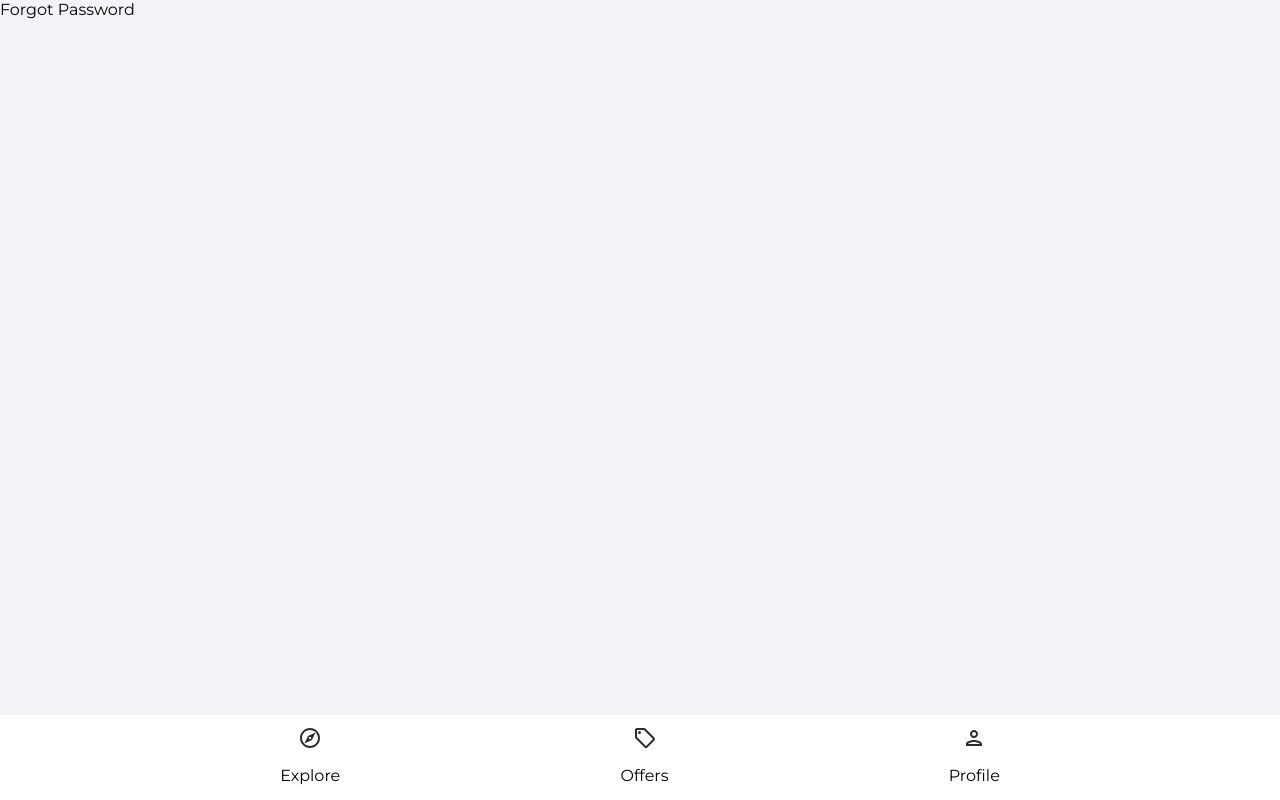
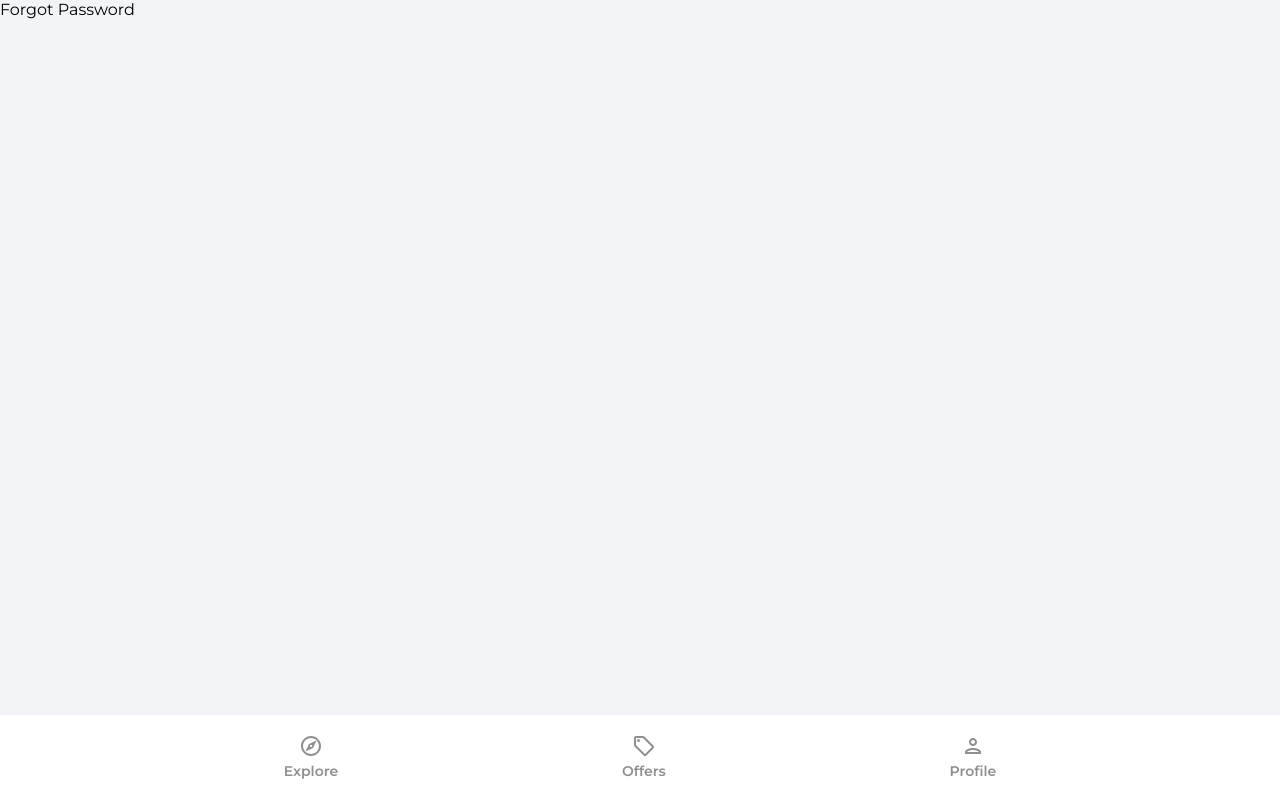
Before and after one commit to adesh02092000/nester, a React (Vite) app: page /forgot-password in a window 1280 px wide. Built offline with nearby package versions, Linux system fonts and the light colour scheme.

Commit message:
Made the icons and text active based on the current page location and also added redirect onClick

```diff
--- a/src/components/Navbar.jsx
+++ b/src/components/Navbar.jsx
@@ -1,27 +1,69 @@
+import { useLocation, useNavigate } from 'react-router-dom'
 import { ReactComponent as OfferIcon } from '../assets/svg/localOfferIcon.svg'
 import { ReactComponent as ExploreIcon } from '../assets/svg/exploreIcon.svg'
 import { ReactComponent as PersonOutlineIcon } from '../assets/svg/personOutlineIcon.svg'
 
 export default function Navbar() {
+  const navigate = useNavigate()
+  const location = useLocation()
+
+  const pathMatchRoute = route => route === location.pathname
+
   return (
     <footer className='navbar'>
       <nav className='navbarNav'>
         <ul className='navbarListItems'>
-          <li className='navbarListItem'>
-            <ExploreIcon fill='#2c2c2c' width='36px' heigth='36px' />
-            <p>Explore</p>
+          <li className='navbarListItem' onClick={() => navigate('/')}>
+            <ExploreIcon
+              fill={pathMatchRoute('/') ? '#2c2c2c' : '#8f8f8f'}
+              width='36px'
+              heigth='36px'
+            />
+            <p
+              className={
+                pathMatchRoute('/')
+                  ? 'navbarListItemNameActive'
+                  : 'navbarListItemName'
+              }
+            >
+              Explore
+            </p>
           </li>
         </ul>
         <ul className='navbarListItems'>
-          <li className='navbarListItem'>
-            <OfferIcon fill='#2c2c2c' width='36px' heigth='36px' />
-            <p>Offers</p>
+          <li className='navbarListItem' onClick={() => navigate('/offers')}>
+            <OfferIcon
+              fill={pathMatchRoute('/offers') ? '#2c2c2c' : '#8f8f8f'}
+              width='36px'
+              heigth='36px'
+            />
+            <p
+              className={
+                pathMatchRoute('/offers')
+                  ? 'navbarListItemNameActive'
+                  : 'navbarListItemName'
+              }
+            >
+              Offers
+            </p>
           </li>
         </ul>
         <ul className='navbarListItems'>
-          <li className='navbarListItem'>
-            <PersonOutlineIcon fill='#2c2c2c' width='36px' heigth='36px' />
-            <p>Profile</p>
+          <li className='navbarListItem' onClick={() => navigate('/profile')}>
+            <PersonOutlineIcon
+              fill={pathMatchRoute('/profile') ? '#2c2c2c' : '#8f8f8f'}
+              width='36px'
+              heigth='36px'
+            />
+            <p
+              className={
+                pathMatchRoute('/profile')
+                  ? 'navbarListItemNameActive'
+                  : 'navbarListItemName'
+              }
+            >
+              Profile
+            </p>
           </li>
         </ul>
       </nav>
```
